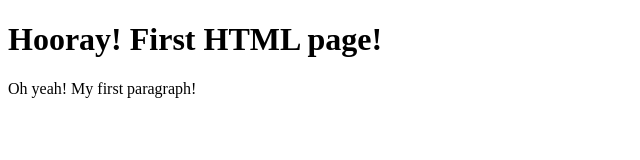
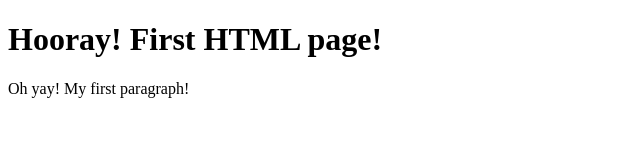
Before and after one commit to djackson16/uxbootcamp2019, a plain HTML site: page index.html in a window 1280 px wide. Shown: the full height of the page, 0-640 px from the left. Drawn offline with Linux system fonts and the light colour scheme.

Commit message:
Update index.html
Changed "yeah" to "yay"

```diff
--- a/index.html
+++ b/index.html
@@ -5,6 +5,6 @@
     </head>
     <body>
         <h1>Hooray! First HTML page!</h1>
-        <p>Oh yeah! My first paragraph!</p>
+        <p>Oh yay! My first paragraph!</p>
     </body>
 </html>
```
